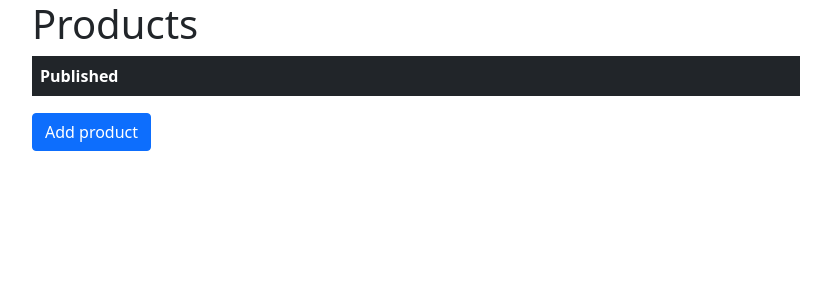
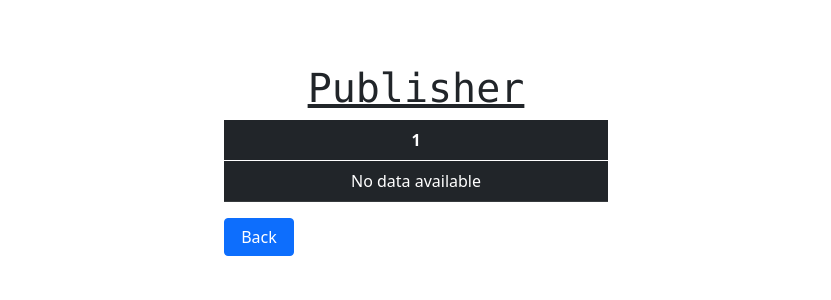
Before and after one commit to Keltroz/BE17-CR4-MarkusSchaefer, a PHP site: page /publisher.php?publisher_name=1 in a window 1280 px wide. Shown: the top 300 px of the page, without its empty margins (224-1055 px from the left). Run offline with PHP 8.4, Linux system fonts and the light colour scheme; data that the repository does not hold is empty.

```diff
--- a/index.php
+++ b/index.php
@@ -14,7 +14,7 @@ if (mysqli_num_rows($result) > 0) {
            <td>" . $article['type'] . "</td>
            <td style='border-right: none; text-align: right;'>" . $article["author_first_name"] . "</td>
            <td style='border-left: none; text-align: left;'>" . $article["author_last_name"] . "</td>
-           <td><a href='publisher.php?publisher_name=" . $article["publisher_name"] . "'>" . $article["publisher_name"] . "</a></td>
+           <td><a href='publisher.php?publisher_name=" . urlencode($article["publisher_name"]) . "'>" . $article["publisher_name"] . "</a></td>
            <td>" . $article["availability"] . "</td>
            <td><a href='update.php?id=" . $article["id"] . "'><button class='btn btn-primary me-2' type='button' style='width: 70px;'>Edit</button></a>
            <a href='delete.php?id=" . $article["id"] . "'><button class='btn btn-danger ms-2' type='button' style='width: 70px;'>Delete</button></a></td>
@@ -52,7 +52,7 @@ if (mysqli_num_rows($result) > 0) {
         }
 
         .button {
-            margin-top: 5%;
+            margin-top: 3%;
         }
 
         td,
@@ -92,7 +92,7 @@ if (mysqli_num_rows($result) > 0) {
 <body>
     <div class="bg-container">
         <div class="products">
-            <p class="h1">Products</p>
+            <p class="h1 text-center font-monospace text-decoration-underline mb-5">Products</p>
             <table class='table table-striped table-dark table-hover'>
                 <thead>
                     <tr>
--- a/publisher.php
+++ b/publisher.php
@@ -2,11 +2,11 @@
 
 require_once "./actions/db_connect.php";
 
-if ($_POST["publisher_name"]) {
-    $variable = $_POST["publisher_name"];
-    $mysql = "SELECT * FROM library WHERE publisher_name = $variable";
+$list = "";
+if ($_GET["publisher_name"]) {
+    $article = $_GET["publisher_name"];
+    $mysql = "SELECT * FROM library WHERE publisher_name = '$article'";
     $result = mysqli_query($connect, $mysql);
-    $list = "";
 
     if (mysqli_num_rows($result) > 0) {
         while ($data = mysqli_fetch_assoc($result)) {
@@ -34,20 +34,25 @@ if ($_POST["publisher_name"]) {
 
     <style type="text/css">
         .bg-container {
-            margin: 0 auto;
-            width: 60%;
+            margin: 5% auto;
+            width: 30%;
         }
+
+        .btn {
+            width: 70px;
+        }
+
     </style>
 </head>
 
 <body>
     <div class="bg-container">
         <div class="products">
-            <p class="h1">Products</p>
+            <p class="h1 text-center font-monospace text-decoration-underline">Publisher</p>
             <table class='table table-striped table-dark table-hover'>
                 <thead>
                     <tr>
-                        <th colspan="2">Published</th>
+                        <th class="text-center" colspan="2"><?= $article ?></th>
                     </tr>
                 </thead>
                 <tbody>
@@ -57,7 +62,7 @@ if ($_POST["publisher_name"]) {
                 </tbody>
             </table>
             <div class="button">
-                <a href="create.php"><button class='btn btn-primary' type="button">Add product</button></a>
+                <a href="index.php"><button class='btn btn-primary' type="button">Back</button></a>
             </div>
         </div>
 </body>
```
Also changed, not shown: update.php (+4 -3 lines).
